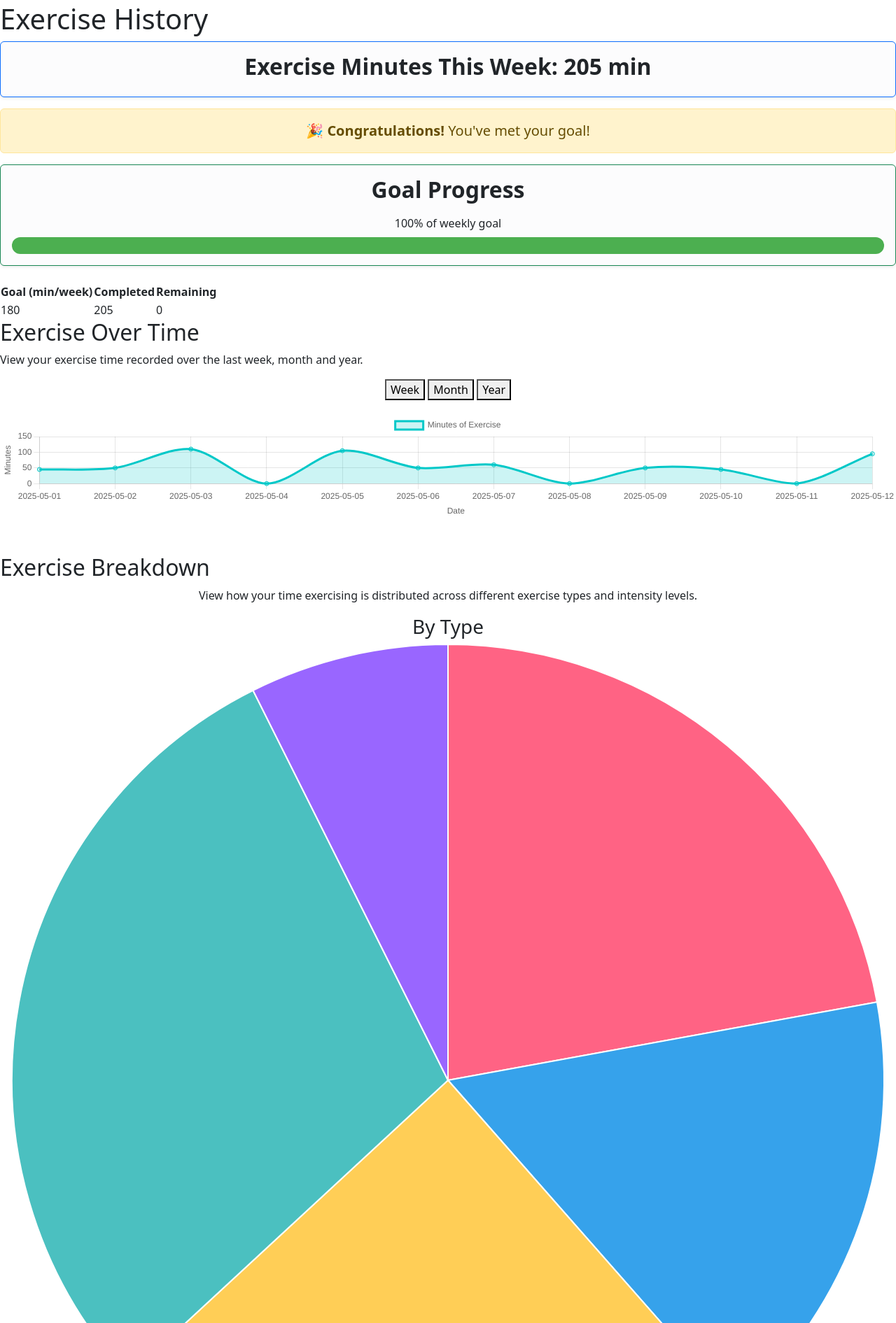
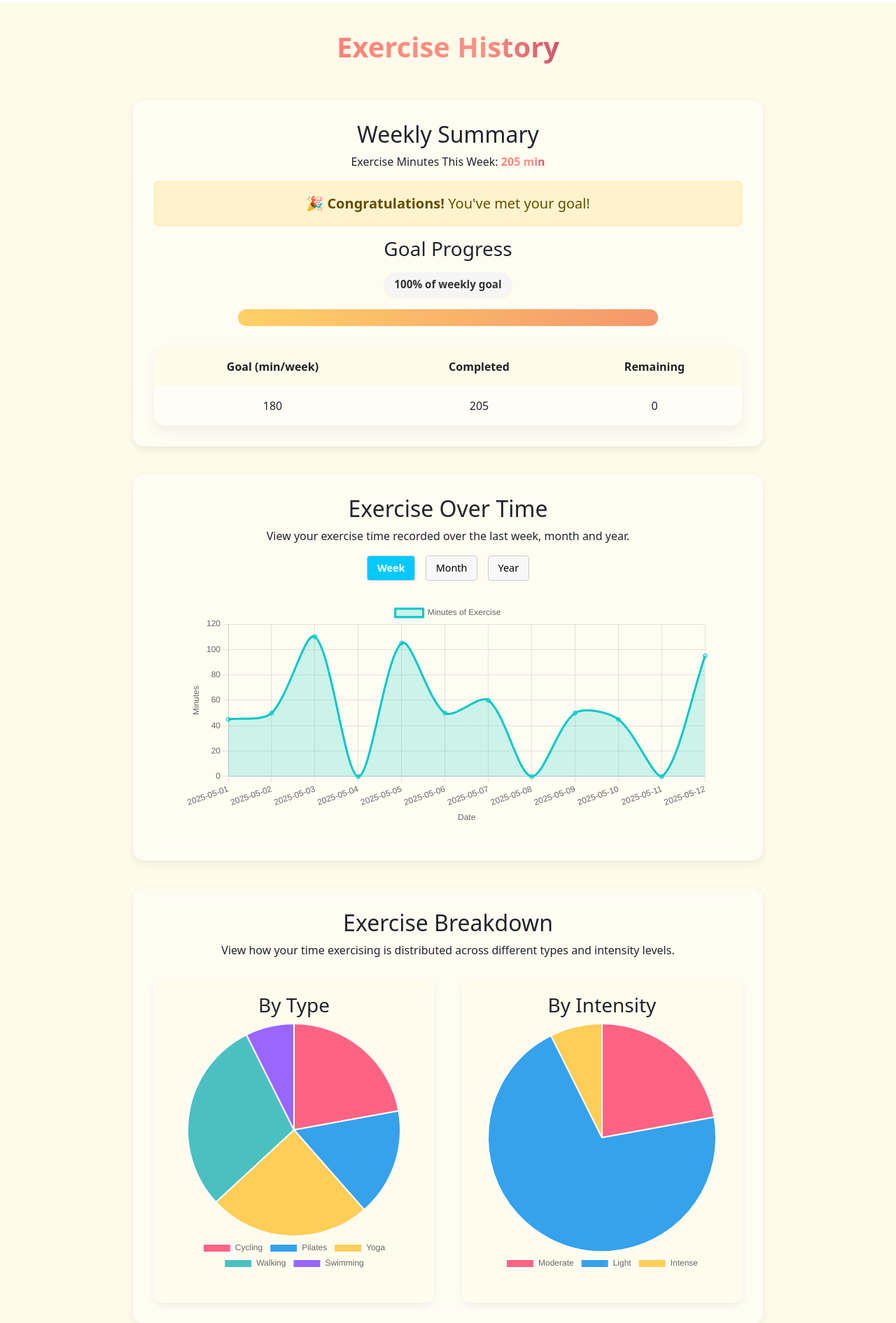
Before and after one commit to Precipicee/Group10-Agile-Web-Development, a Flask app: page /report/exercise in a window 1280 px wide. Shown: the part 247-2138 px from the top of the page at 70% size. Run offline with Flask 3, Linux system fonts and the light colour scheme; a user stored in the database is signed in; data comes from the database, SQL or seed files in the repository; some libraries are stand-ins or nearby versions.

Commit message:
Update exercise.html

```diff
--- a/Fittrack/templates/exercise.html
+++ b/Fittrack/templates/exercise.html
@@ -2,49 +2,34 @@
 {% block title %}Exercise Report - FitTrack{% endblock %}
 
 {% block content %}
-<div class="weight-history">
+<link rel="stylesheet" href="{{ url_for('static', filename='css/exercise.css') }}">
+
+<div class="upload-history-layout">
   <h1>Exercise History</h1>
 
-  <div class="content-box">
+  <!-- Summary Card -->
+  <div class="card-box">
+    <h2>Weekly Summary</h2>
 
-    <!-- Exercise Minutes Card -->
-    <div class="card text-center border-primary bg-light-subtle mb-3 shadow-sm">
-      <div class="card-body">
-        <h2 class="fw-bold text-dark">
+    <p class="summary-values">
       Exercise Minutes This Week:
       <span class="gradient-text" id="exercise-minutes-this-week">—</span>
-        </h2>
+    </p>
+
+    <div id="goalMessage" class="alert alert-warning text-center fs-5 fw-medium" role="alert">
+      <!-- Populated by JS -->
+    </div>
+
+    <div class="bmi-progress-wrapper">
+      <h3 class="text-center mb-3">Goal Progress</h3>
+      <div id="goal-progress-percent" class="goal-percentage-badge mb-2 text-center">
+        0% of weekly goal
+      </div>
+      <div class="goal-progress-bar">
+        <div id="goal-progress-fill"></div>
       </div>
     </div>
 
-    <!-- Weekly Goal Message -->
-    <div
-      id="goalMessage"
-      class="alert alert-warning text-center fs-5 fw-medium"
-      role="alert"
-    ></div>
-
-    <!-- Progress Label + Bar -->
-<div class="card text-center border-success bg-light-subtle mb-4 shadow-sm w-100">
-  <div class="card-body">
-    <h2 class="fw-bold text-dark mb-3">Goal Progress</h2>
-
-    <!-- Goal Percentage Badge -->
-    <div id="goal-progress-percent" class="goal-percentage-badge mb-2">
-      0% of weekly goal
-    </div>
-
-    <!-- Actual Progress Bar -->
-    <div class="goal-progress-bar" style="width: 100%; background: #eee; height: 24px; border-radius: 12px; overflow: hidden;">
-      <div
-        id="goal-progress-fill"
-        style="width: 0%; height: 100%; background: #00c9ff; transition: width 1s ease;"
-      ></div>
-    </div>
-  </div>
-</div>
-
-    <!-- Goal Summary Table -->
     <table class="exercise-goal-table">
       <thead>
         <tr>
@@ -61,42 +46,40 @@
         </tr>
       </tbody>
     </table>
+  </div>
 
-    <!-- Exercise Over Time Section -->
-    <div class="chart-header">
+  <!-- Over Time Chart Card -->
+  <div class="card-box">
     <h2>Exercise Over Time</h2>
-      <p>View your exercise time recorded over the last week, month and year.</p>
+    <p class="text-center">View your exercise time recorded over the last week, month and year.</p>
 
-      <!-- Toggle Buttons -->
-      <div style="text-align: center; margin-bottom: 20px;">
+    <div class="text-center mb-3">
       <button id="btn-ex-week" class="toggle-btn active">Week</button>
       <button id="btn-ex-month" class="toggle-btn">Month</button>
       <button id="btn-ex-year" class="toggle-btn">Year</button>
-      </div>
     </div>
 
     <div class="chart-container">
       <canvas id="exerciseChart"></canvas>
     </div>
+  </div>
 
-    <!-- Exercise Breakdown Section -->
-    <h2 style="margin-top: 50px;">Exercise Breakdown</h2>
-    <p style="text-align: center;">
-      View how your time exercising is distributed across different exercise
-      types and intensity levels.
+  <!-- Breakdown Card -->
+  <div class="card-box">
+    <h2>Exercise Breakdown</h2>
+    <p class="text-center">
+      View how your time exercising is distributed across different types and intensity levels.
     </p>
-
     <div class="exercise-chart-row">
       <div class="chart-wrapper">
-        <h3 style="text-align: center;">By Type</h3>
+        <h3 class="text-center">By Type</h3>
         <canvas id="typeBreakdownChart"></canvas>
       </div>
       <div class="chart-wrapper">
-        <h3 style="text-align: center;">By Intensity</h3>
+        <h3 class="text-center">By Intensity</h3>
         <canvas id="intensityBreakdownChart"></canvas>
       </div>
     </div>
-
   </div>
 </div>
 {% endblock %}
```
Lines whose indentation alone changed are shown as unchanged.
